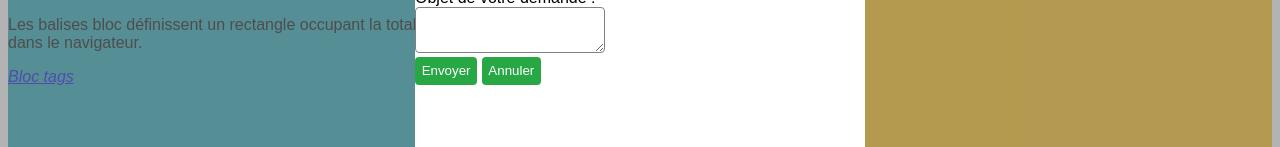
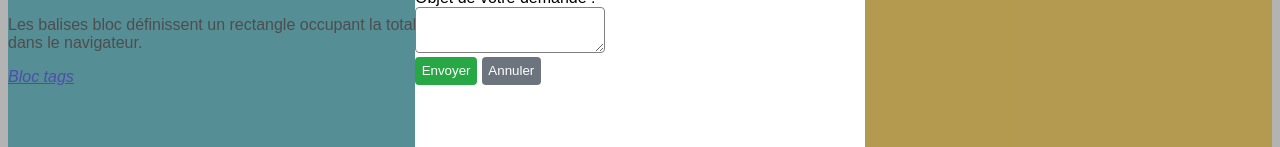
Before and after one commit to Ghislaine34/init_html, a plain HTML site: page index.html in a window 1280 px wide. Both pictures are taken after a click on the link "Mail". Shown: the part 364-511 px from the top of the page. Drawn offline with Linux system fonts and the light colour scheme; files whose address does not match are found by name.

Commit message:
modif form

```diff
--- a/assets/css/forms.css
+++ b/assets/css/forms.css
@@ -23,3 +23,6 @@ form div button{
 form div button:hover{
     background-color:#19642a;
 }
+form div button#close-btn{
+    background-color: var(--secondary);
+}
```
